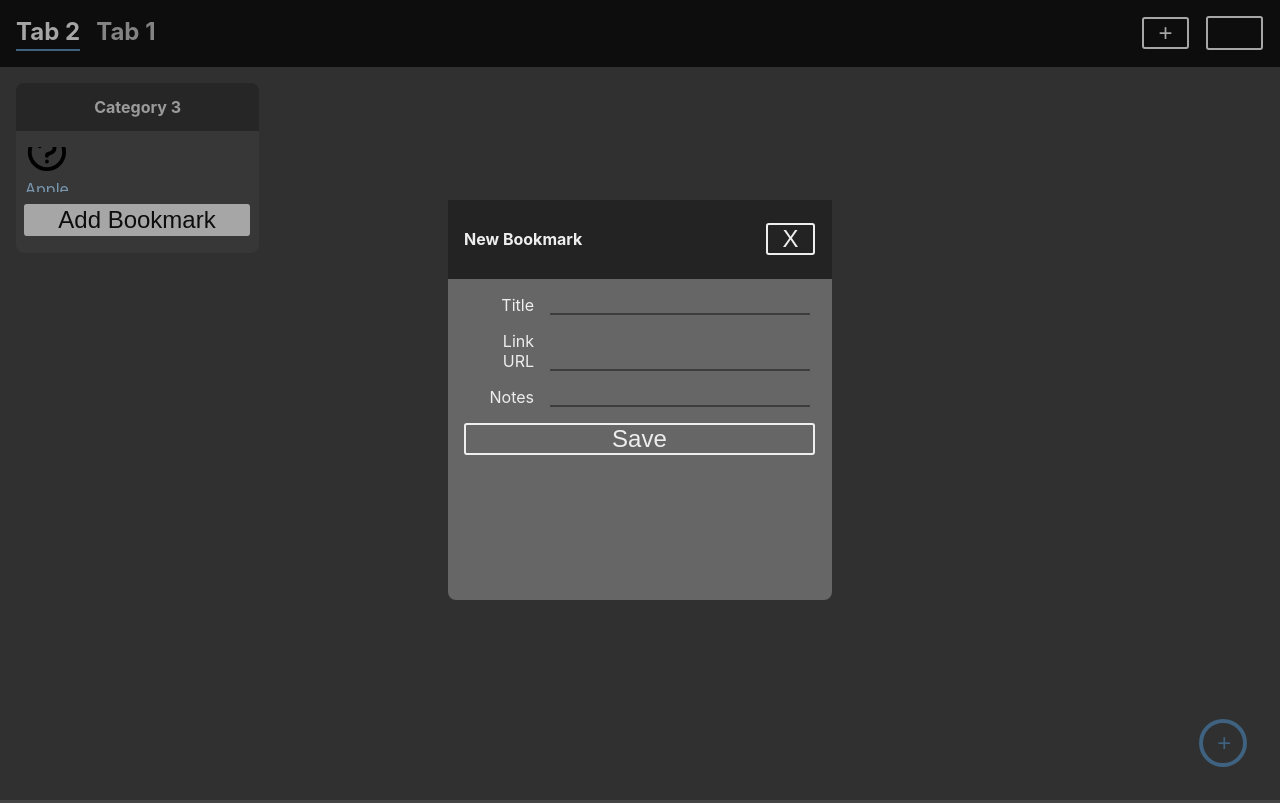
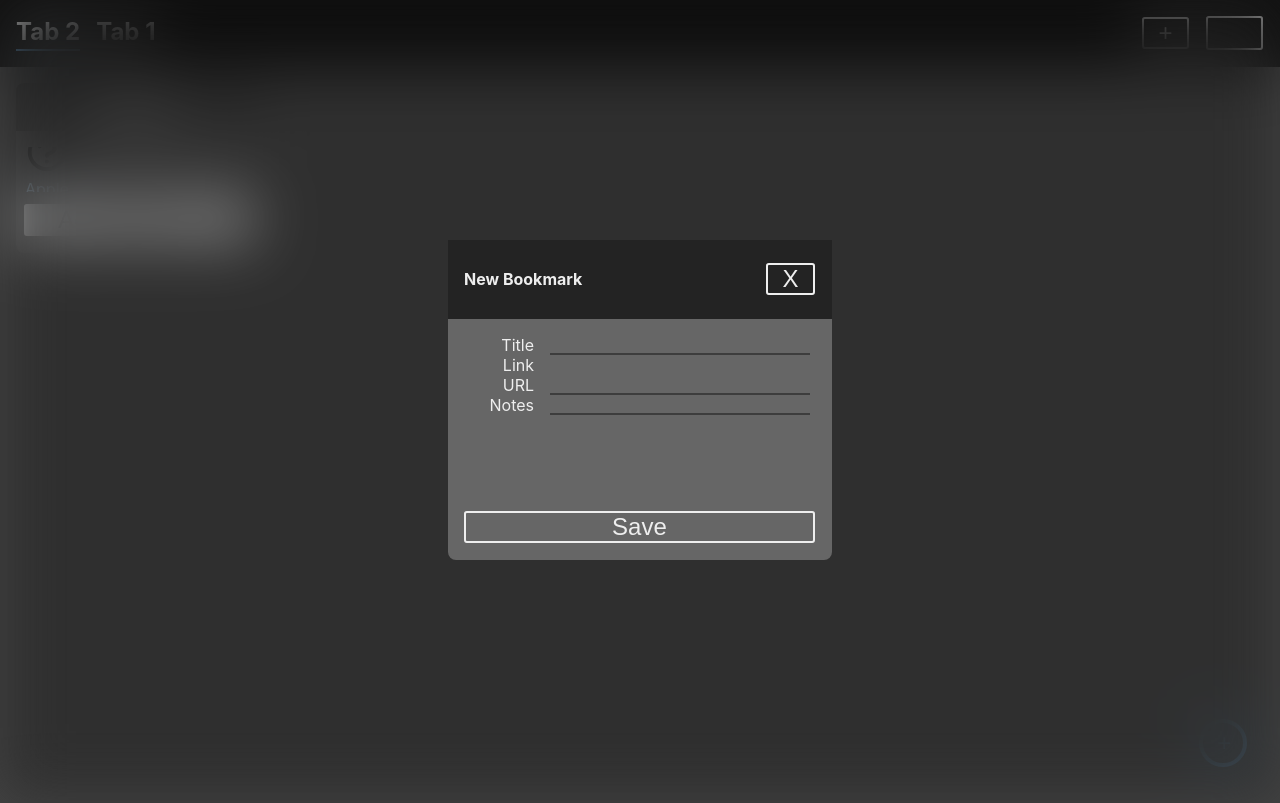
Before and after one commit to joshua-richardson-88/NetOrganizer-client, a React (Create React App) app: page / in a window 1280 px wide. Both pictures are taken after a click on the button "Add Bookmark". Built offline with nearby package versions, Linux system fonts and the light colour scheme; some icons are missing.

Commit message:
Added blurred backrgound to bookmark forms

```diff
--- a/src/App.css
+++ b/src/App.css
@@ -240,7 +240,6 @@ main > .fab:hover {
   right: 0;
   bottom: 0;
   left: 0;
-  background-color: hsla(0, 0%, 0%, 0.3);
   z-index: 1000;
 }
 .modal-backdrop {
@@ -249,20 +248,24 @@ main > .fab:hover {
   right: 0;
   bottom: 0;
   left: 0;
-  filter: blur(8px);
   z-index: 1001;
+  background-color: hsla(0, 0%, 0%, 0.3);
+  backdrop-filter: blur(8px);
+  filter: blur(30px);
 }
 .modal {
   position: fixed;
   top: 50%;
   left: 50%;
   transform: translate(-50%, -50%);
-  background-color: #666;
-  border-radius: 0.5rem;
   min-width: fit-content;
   width: 30vw;
-  height: 50vh;
+  height: 40vh;
   z-index: 1001;
+  display: flex;
+  flex-flow: column nowrap;
+  border-radius: 0.5rem;
+  background-color: #666;
 }
 .modal > .header {
   display: flex;
@@ -273,23 +276,27 @@ main > .fab:hover {
   color: #eee;
 }
 .modal > form {
+  flex: 1;
   display: flex;
   flex-flow: column nowrap;
+  justify-content: space-between;
   padding: 1rem;
   gap: 1rem;
 }
-form > .row {
+form > .form-body {
+  flex: 1;
+}
+form > .form-body > .row {
   display: flex;
   justify-content: center;
   gap: 1rem;
 }
-form > .row > label {
+form > .form-body > .row > label {
   color: #eee;
   width: 4rem;
   text-align: right;
 }
-
-form > .row > input {
+form > .form-body > .row > input {
   width: 16rem;
   outline: none;
   background-color: inherit;
@@ -298,7 +305,7 @@ form > .row > input {
   border-bottom: 2px solid hsla(0, 0%, 0%, 0.4);
   color: #eee;
 }
-form > .row > input:focus {
+form > .form-body > .row > input:focus {
   background-color: hsla(0, 0%, 100%, 0.05);
   border-bottom: 2px solid hsl(207, 98%, 84%);
 }
--- a/src/features/bookmarks/components/NewBookmarkForm.tsx
+++ b/src/features/bookmarks/components/NewBookmarkForm.tsx
@@ -69,6 +69,7 @@ const NewBookmarkForm: FC<Props> = ({
           <button onClick={handleClose}>X</button>
         </div>
         <form onSubmit={handleSubmit}>
+          <div className='form-body'>
             <div className='row'>
               <label htmlFor='title'>Title</label>
               <input
@@ -99,6 +100,7 @@ const NewBookmarkForm: FC<Props> = ({
                 onChange={handleUpdate}
               />
             </div>
+          </div>
           <button type='submit'>Save</button>
         </form>
       </div>
```
Lines whose indentation alone changed are shown as unchanged.
